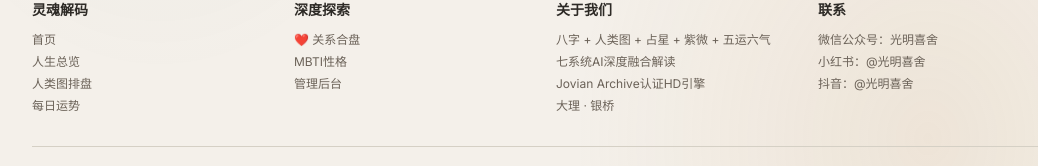
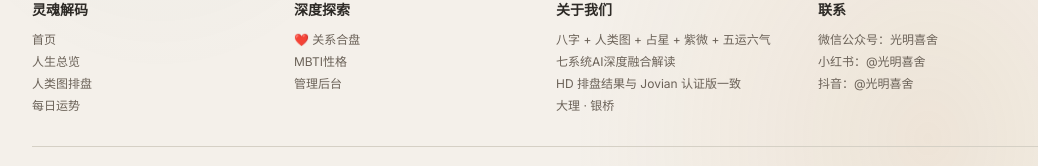
Before and after one commit to wlkerwong-boop/soul-decode, a Next.js app: page / in a window 1280 px wide. Shown: the part 2298-2464 px from the top of the page, without its empty margins (96-1134 px from the left). Built offline with nearby package versions, Linux system fonts and the light colour scheme.

Commit message:
fix(Footer): 措辞修正——「Jovian Archive认证HD引擎」→「HD 排盘结果与 Jovian 认证版一致」（爸爸拍板）

```diff
--- a/src/components/Footer.tsx
+++ b/src/components/Footer.tsx
@@ -25,7 +25,7 @@ export default function Footer() {
             <ul className="space-y-1.5 text-xs text-[var(--text-secondary)]">
               <li>八字 + 人类图 + 占星 + 紫微 + 五运六气</li>
               <li>七系统AI深度融合解读</li>
-              <li>Jovian Archive认证HD引擎</li>
+              <li>HD 排盘结果与 Jovian 认证版一致</li>
               <li>大理 · 银桥</li>
             </ul>
           </div>
```
